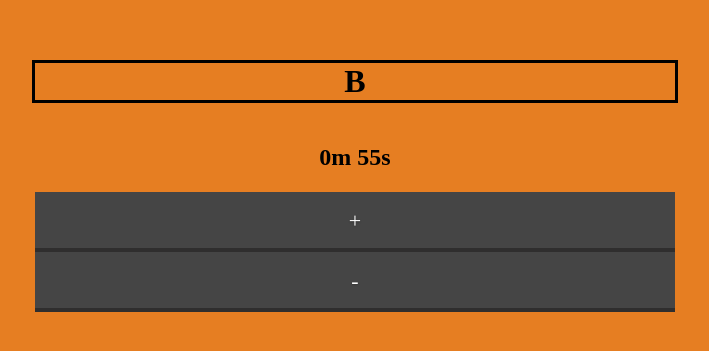
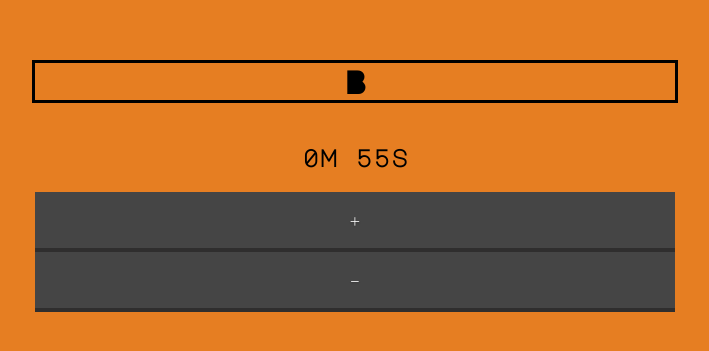
Before and after one commit to emjames/talk-timer, a plain HTML site: page index.html in a window 1280 px wide. Shown: the part 225-576 px from the top of the page, without its empty margins (285-994 px from the left). Drawn offline with nearby package versions, Linux system fonts and the light colour scheme.

Commit message:
Use Majör Mono Display font

```diff
--- a/index.html
+++ b/index.html
@@ -4,6 +4,8 @@
   <meta charset="UTF-8">
   <title>Talk timer</title>
   <link rel="stylesheet" href="https://cdnjs.cloudflare.com/ajax/libs/normalize/5.0.0/normalize.min.css">
+  <link rel="preconnect" href="https://fonts.gstatic.com">
+  <link href="https://fonts.googleapis.com/css2?family=Major+Mono+Display&display=swap" rel="stylesheet">
   <link rel="stylesheet" href="src/style.css">
   <script type="text/javascript" src="src/index.js"></script>
 
--- a/src/style.css
+++ b/src/style.css
@@ -5,6 +5,7 @@ html, body {
   flex-direction: column;
   height: 100%;
   width: 100%;
+  font-family: 'Major Mono Display', monospace;
 }
 
 #name {
```
